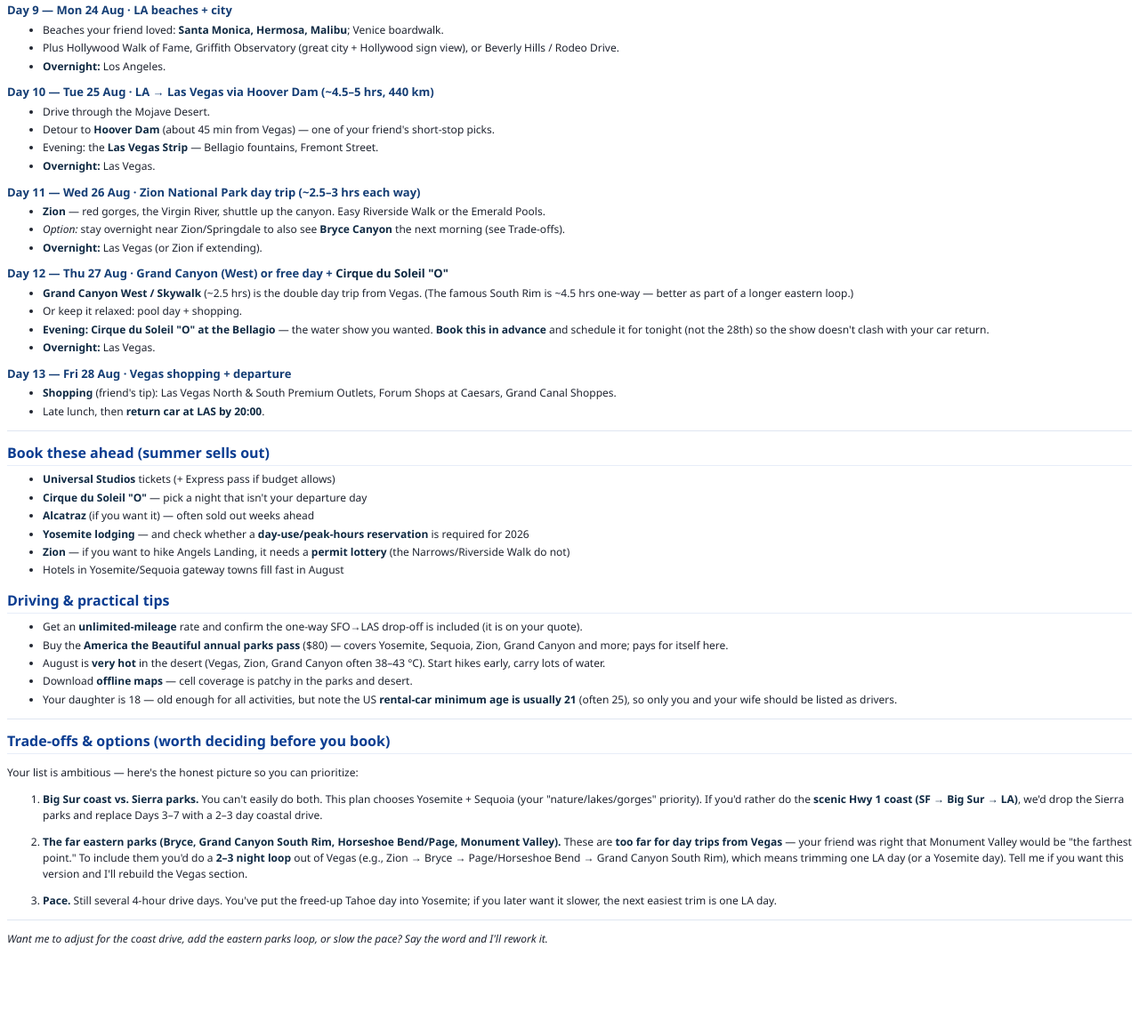
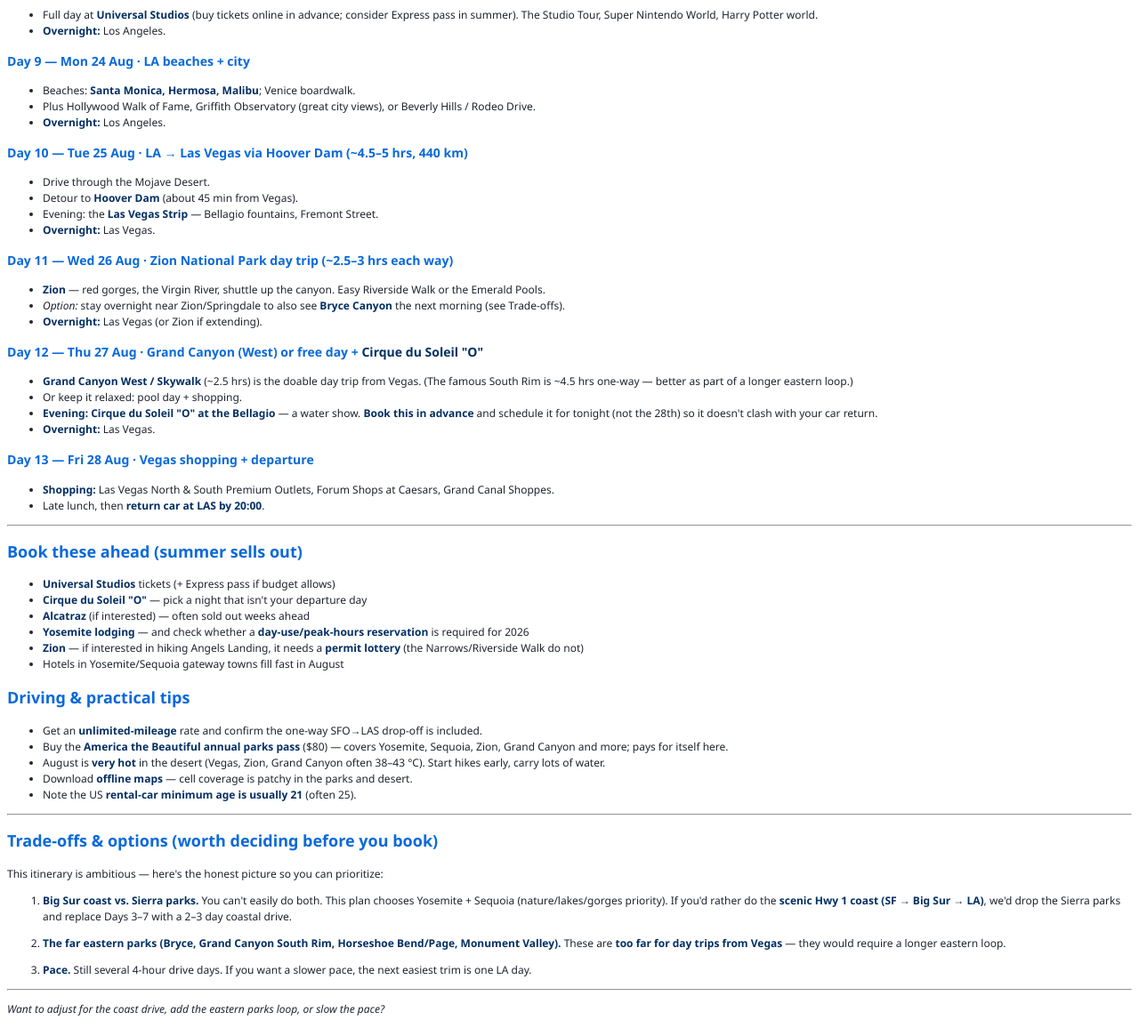
Before and after one commit to Tvaroga/usa, a plain HTML site: page index.html in a window 1280 px wide. Shown: the part 1203-2359 px from the top of the page at 89% size. Before the commit the page ends 2280 px from the top, so only its background shows below. Drawn offline with Linux system fonts and the light colour scheme.

Commit message:
Sync index.html with depersonalized itinerary.md

```diff
--- a/index.html
+++ b/index.html
@@ -25,8 +25,7 @@
 }
 .display.math{display: block; text-align: center; margin: 0.5rem auto;}
 </style>
-  <style type="text/css">@page { size: A4; margin: 18mm 16mm; }body {font-family: "Segoe UI", "Helvetica Neue", Arial, sans-serif;color: #1f2430;line-height: 1.5;font-size: 12px;max-width: 100%;}h1,h2,h3 {color: #0b3d91;margin: 0.9em 0 0.4em;line-height: 1.25;}h1 {font-size: 22px;border-bottom: 2px solid #dbe6ff;padding-bottom: 6px;}h2 {font-size: 16px;border-bottom: 1px solid #e7edf8;padding-bottom: 4px;}h3 {font-size: 13px;color: #153e75;}p, li {font-size: 12px;}ul, ol {margin-top: 0.35em;margin-bottom: 0.7em;}li {margin: 0.2em 0;}strong {color: #102a43;}code, pre {background: #f6f8fa;border-radius: 4px;}pre {padding: 8px 10px;overflow-x: auto;font-size: 11px;line-height: 1.35;border: 1px solid #e5e9f0;}hr {border: 0;border-top: 1px solid #dfe6f1;margin: 12px 0;}table {border-collapse: collapse;width: 100%;margin: 8px 0 12px;}th, td {border: 1px solid #d7deea;padding: 6px 8px;vertical-align: top;}th {background: #f1f5ff;text-align: left;}blockquote {margin: 0.6em 0;padding: 0.4em 0.8em;border-left: 3px solid #c9d8ff;background: #f8fbff;}a {color: #0b5bd3;text-decoration: none;}a:hover {text-decoration: underline;}@media print {body { -webkit-print-color-adjust: exact; print-color-adjust: exact; }}
-  </style>
+  <style type="text/css">@page { size: A4; margin: 18mm 16mm; }body {font-family: "Segoe UI", "Helvetica Neue", Arial, sans-serif;color: #1f2430;line-height: 1.5;font-size: 12px;max-width: 100%;}h1, h2, h3 {color: #0969da;}a {color: #0969da;text-decoration: none;}a:hover {text-decoration: underline;}strong {color: #032f62;}code {background-color: #f6f8fa;padding: 2px 4px;border-radius: 3px;font-family: monospace;}</style>
 </head>
 <body>
 <header id="title-block-header">
@@ -34,8 +33,7 @@
 </header>
 <h1 id="usa-road-trip--san-francisco--los-angeles--las-vegas">USA Road
 Trip — San Francisco → Los Angeles → Las Vegas</h1>
-<p><strong>Travelers:</strong> 3 (you, wife, 18-year-old daughter)
-<strong>Car:</strong> Chevrolet Equinox (or similar) — Thrifty
+<p><strong>Car:</strong> Chevrolet Equinox (or similar) — Thrifty
 <strong>Pickup:</strong> San Francisco Airport (SFO), 16 Aug 2026, 15:00
 <strong>Return:</strong> Las Vegas (McCarran) Airport (LAS), 28 Aug
 2026, 20:00 <strong>Duration:</strong> 12 nights / 13 days</p>
@@ -58,8 +56,7 @@
 waterfront.</li>
 <li><strong>Overnight:</strong> San Francisco.</li>
 </ul>
-<h3 id="day-2--mon-17-aug--san-francisco-your-one-day">Day 2 — Mon 17
-Aug · San Francisco (your &quot;one day&quot;)</h3>
+<h3 id="day-2--mon-17-aug--san-francisco">Day 2 — Mon 17 Aug · San Francisco</h3>
 <ul>
 <li><strong>Morning: Alcatraz Island</strong> — ferry to the famous
 former prison (book well ahead — tickets sell out).</li>
@@ -140,10 +137,9 @@
 <h3 id="day-9--mon-24-aug--la-beaches--city">Day 9 — Mon 24 Aug · LA
 beaches + city</h3>
 <ul>
-<li>Beaches your friend loved: <strong>Santa Monica, Hermosa,
+<li>Beaches: <strong>Santa Monica, Hermosa,
 Malibu</strong>; Venice boardwalk.</li>
-<li>Plus Hollywood Walk of Fame, Griffith Observatory (great city +
-Hollywood sign view), or Beverly Hills / Rodeo Drive.</li>
+<li>Plus Hollywood Walk of Fame, Griffith Observatory (great city views), or Beverly Hills / Rodeo Drive.</li>
 <li><strong>Overnight:</strong> Los Angeles.</li>
 </ul>
 <h3 id="day-10--tue-25-aug--la--las-vegas-via-hoover-dam-455-hrs-440-km">Day
@@ -151,8 +147,7 @@
 km)</h3>
 <ul>
 <li>Drive through the Mojave Desert.</li>
-<li>Detour to <strong>Hoover Dam</strong> (about 45 min from Vegas) —
-one of your friend&#39;s short-stop picks.</li>
+<li>Detour to <strong>Hoover Dam</strong> (about 45 min from Vegas).</li>
 <li>Evening: the <strong>Las Vegas Strip</strong> — Bellagio fountains,
 Fremont Street.</li>
 <li><strong>Overnight:</strong> Las Vegas.</li>
@@ -171,19 +166,19 @@
 Soleil &quot;O&quot;</strong></h3>
 <ul>
 <li><strong>Grand Canyon West / Skywalk</strong> (~2.5 hrs) is the
-double day trip from Vegas. (The famous South Rim is ~4.5 hrs one-way —
+doable day trip from Vegas. (The famous South Rim is ~4.5 hrs one-way —
 better as part of a longer eastern loop.)</li>
 <li>Or keep it relaxed: pool day + shopping.</li>
-<li><strong>Evening: Cirque du Soleil &quot;O&quot; at the Bellagio</strong> — the
-water show you wanted. <strong>Book this in advance</strong> and
-schedule it for tonight (not the 28th) so the show doesn&#39;t clash with
+<li><strong>Evening: Cirque du Soleil &quot;O&quot; at the Bellagio</strong> — a
+water show. <strong>Book this in advance</strong> and
+schedule it for tonight (not the 28th) so it doesn&#39;t clash with
 your car return.</li>
 <li><strong>Overnight:</strong> Las Vegas.</li>
 </ul>
 <h3 id="day-13--fri-28-aug--vegas-shopping--departure">Day 13 — Fri 28
 Aug · Vegas shopping + departure</h3>
 <ul>
-<li><strong>Shopping</strong> (friend&#39;s tip): Las Vegas North &amp;
+<li><strong>Shopping:</strong> Las Vegas North &amp;
 South Premium Outlets, Forum Shops at Caesars, Grand Canal Shoppes.</li>
 <li>Late lunch, then <strong>return car at LAS by 20:00</strong>.</li>
 </ul>
@@ -195,12 +190,12 @@
 allows)</li>
 <li><strong>Cirque du Soleil &quot;O&quot;</strong> — pick a night that isn&#39;t your
 departure day</li>
-<li><strong>Alcatraz</strong> (if you want it) — often sold out weeks
+<li><strong>Alcatraz</strong> (if interested) — often sold out weeks
 ahead</li>
 <li><strong>Yosemite lodging</strong> — and check whether a
 <strong>day-use/peak-hours reservation</strong> is required for
 2026</li>
-<li><strong>Zion</strong> — if you want to hike Angels Landing, it needs
+<li><strong>Zion</strong> — if interested in hiking Angels Landing, it needs
 a <strong>permit lottery</strong> (the Narrows/Riverside Walk do
 not)</li>
 <li>Hotels in Yosemite/Sequoia gateway towns fill fast in August</li>
@@ -208,7 +203,7 @@
 <h2 id="driving--practical-tips">Driving &amp; practical tips</h2>
 <ul>
 <li>Get an <strong>unlimited-mileage</strong> rate and confirm the
-one-way SFO→LAS drop-off is included (it is on your quote).</li>
+one-way SFO→LAS drop-off is included.</li>
 <li>Buy the <strong>America the Beautiful annual parks pass</strong>
 ($80) — covers Yosemite, Sequoia, Zion, Grand Canyon and more; pays for
 itself here.</li>
@@ -217,35 +212,28 @@
 water.</li>
 <li>Download <strong>offline maps</strong> — cell coverage is patchy in
 the parks and desert.</li>
-<li>Your daughter is 18 — old enough for all activities, but note the US
-<strong>rental-car minimum age is usually 21</strong> (often 25), so
-only you and your wife should be listed as drivers.</li>
+<li>Note the US
+<strong>rental-car minimum age is usually 21</strong> (often 25).</li>
 </ul>
 <hr />
 <h2 id="trade-offs--options-worth-deciding-before-you-book">Trade-offs
 &amp; options (worth deciding before you book)</h2>
-<p>Your list is ambitious — here&#39;s the honest picture so you can
+<p>This itinerary is ambitious — here&#39;s the honest picture so you can
 prioritize:</p>
 <ol type="1">
 <li><p><strong>Big Sur coast vs. Sierra parks.</strong> You can&#39;t easily
-do both. This plan chooses Yosemite + Sequoia (your
-&quot;nature/lakes/gorges&quot; priority). If you&#39;d rather do the <strong>scenic
+do both. This plan chooses Yosemite + Sequoia (nature/lakes/gorges
+priority). If you&#39;d rather do the <strong>scenic
 Hwy 1 coast (SF → Big Sur → LA)</strong>, we&#39;d drop the Sierra parks and
 replace Days 3–7 with a 2–3 day coastal drive.</p></li>
 <li><p><strong>The far eastern parks (Bryce, Grand Canyon South Rim,
 Horseshoe Bend/Page, Monument Valley).</strong> These are <strong>too
-far for day trips from Vegas</strong> — your friend was right that
-Monument Valley would be &quot;the farthest point.&quot; To include them you&#39;d do
-a <strong>2–3 night loop</strong> out of Vegas (e.g., Zion → Bryce →
-Page/Horseshoe Bend → Grand Canyon South Rim), which means trimming one
-LA day (or a Yosemite day). Tell me if you want this version and I&#39;ll
-rebuild the Vegas section.</p></li>
-<li><p><strong>Pace.</strong> Still several 4-hour drive days. You&#39;ve
-put the freed-up Tahoe day into Yosemite; if you later want it slower,
+far for day trips from Vegas</strong> — they would require a longer eastern loop.</p></li>
+<li><p><strong>Pace.</strong> Still several 4-hour drive days. If you want a slower pace,
 the next easiest trim is one LA day.</p></li>
 </ol>
 <hr />
-<p><em>Want me to adjust for the coast drive, add the eastern parks
-loop, or slow the pace? Say the word and I&#39;ll rework it.</em></p>
+<p><em>Want to adjust for the coast drive, add the eastern parks
+loop, or slow the pace?</em></p>
 </body>
 </html>
```
